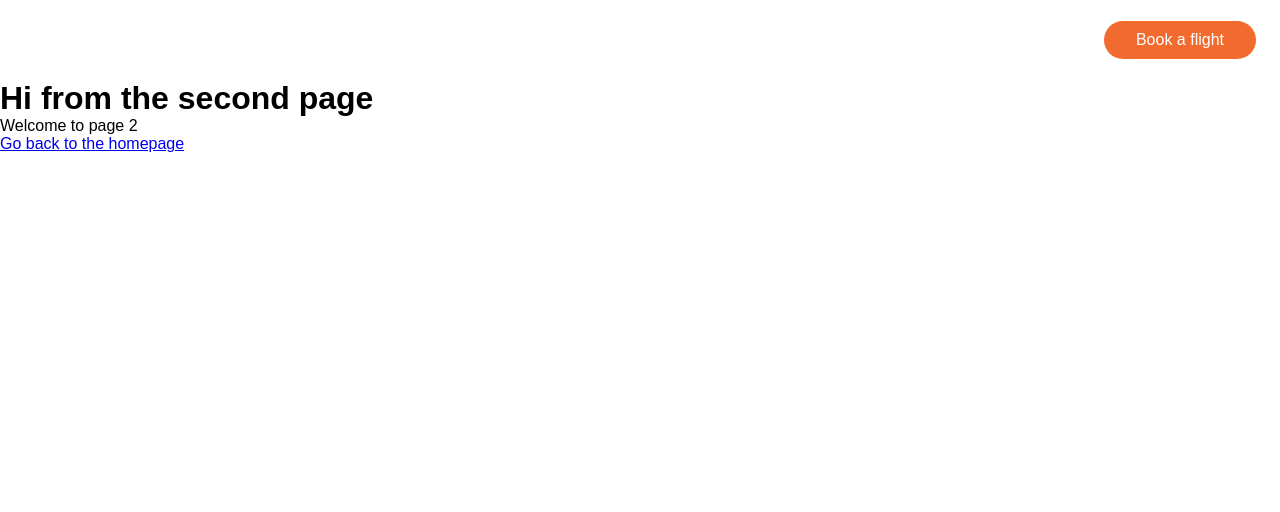
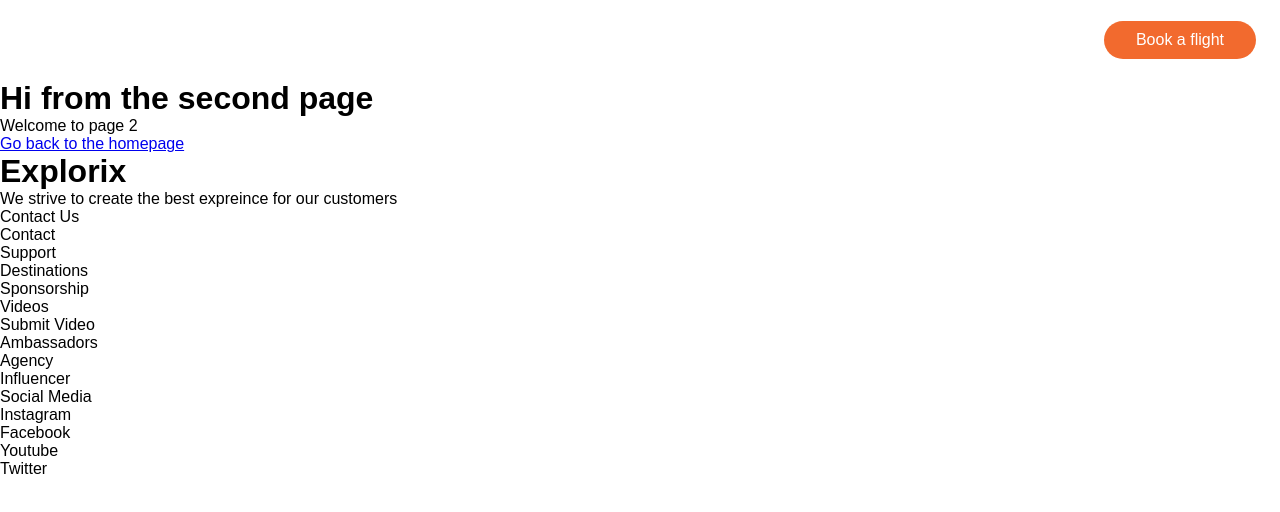
Before and after one commit to DiamondDigger/react-gatsby-travel-site, a Gatsby site: page /page-2 in a window 1280 px wide. Built offline with nearby package versions, Linux system fonts and the light colour scheme; Gatsby itself is replaced by a stand-in of ours.

Commit message:
-#12- add base frame

```diff
--- /dev/null
+++ b/src/components/Footer.js
@@ -0,0 +1,47 @@
+import React from 'react'
+import styled from 'styled-components'
+
+const Footer = () => {
+    return (
+        <FooterContainer>
+            <FooterDescription>
+                <h1>Explorix</h1>
+                <p>We strive to create the best expreince for our customers</p>
+            </FooterDescription>
+            <FooterWrapper>
+                <FooterLinkItems>
+                    <FooterLinkTitle>Contact Us</FooterLinkTitle>
+                    <FooterLink to='/'>Contact</FooterLink>
+                    <FooterLink to='/'>Support</FooterLink>
+                    <FooterLink to='/'>Destinations</FooterLink>
+                    <FooterLink to='/'>Sponsorship</FooterLink>
+                </FooterLinkItems>
+            </FooterWrapper>
+            <FooterWrapper>
+                <FooterLinkItems>
+                    <FooterLinkTitle>Videos</FooterLinkTitle>
+                    <FooterLink to='/'>Submit Video</FooterLink>
+                    <FooterLink to='/'>Ambassadors</FooterLink>
+                    <FooterLink to='/'>Agency</FooterLink>
+                    <FooterLink to='/'>Influencer</FooterLink>
+                </FooterLinkItems>
+                <FooterLinkItems>
+                    <FooterLinkTitle >Social Media</FooterLinkTitle>
+                    <FooterLink to='/'>Instagram</FooterLink>
+                    <FooterLink to='/'>Facebook</FooterLink>
+                    <FooterLink to='/'>Youtube</FooterLink>
+                    <FooterLink to='/'>Twitter</FooterLink>
+                </FooterLinkItems>
+            </FooterWrapper>
+        </FooterContainer>
+    )
+}
+
+export default Footer
+
+const FooterContainer = styled.div``
+const FooterDescription = styled.div``
+const FooterWrapper = styled.div``
+const FooterLinkItems = styled.div``
+const FooterLinkTitle= styled.div``
+const FooterLink = styled.div``
--- a/src/components/layout.js
+++ b/src/components/layout.js
@@ -1,4 +1,5 @@
 import React from "react"
+import Footer from "./Footer"
 import Header from "./Header"
 import {GlobalStyle} from './styles/GlobalStyles'
 
@@ -9,6 +10,7 @@
       <GlobalStyle />
       <Header />
       <main>{children}</main>
+      <Footer />
     </>
   )
 }
```
